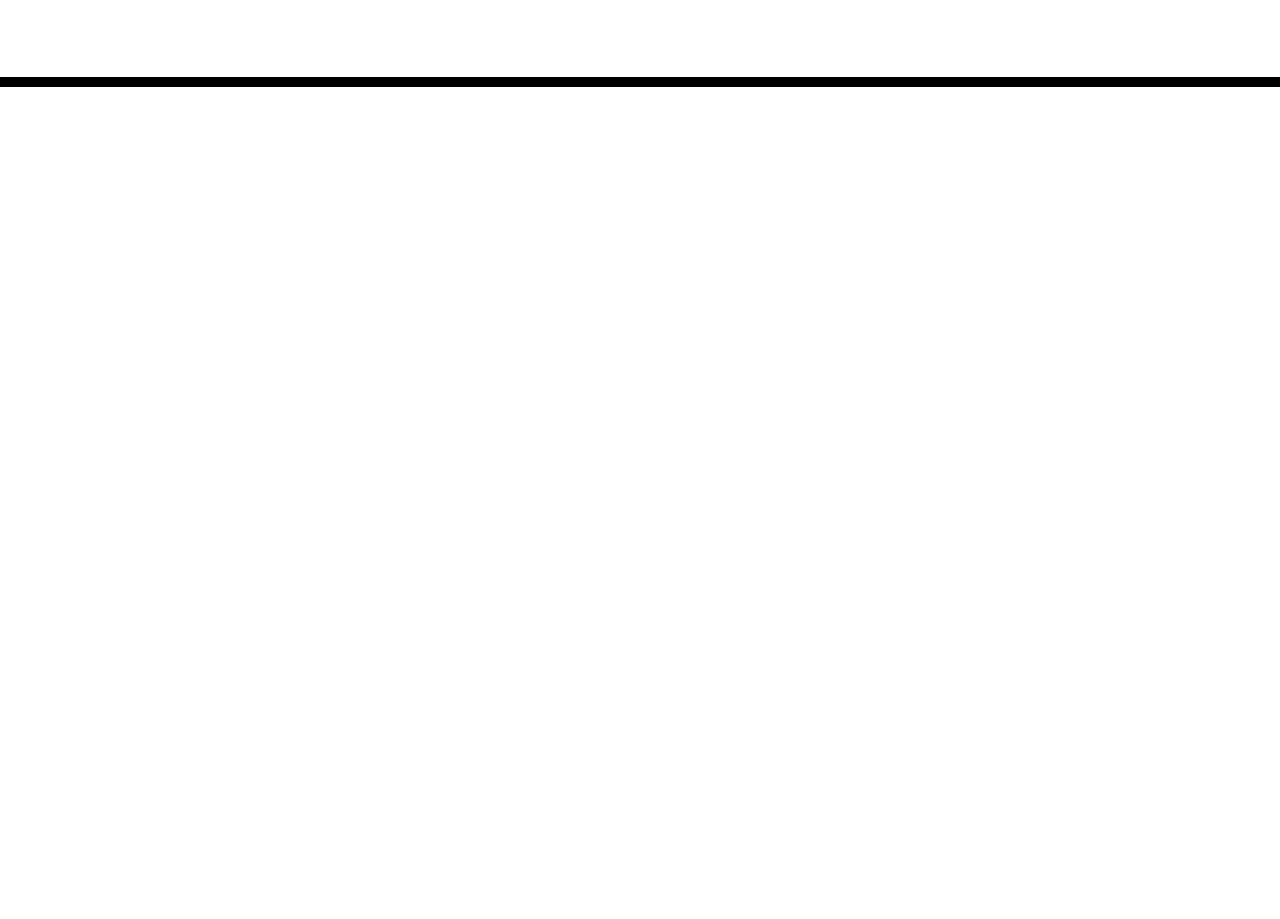
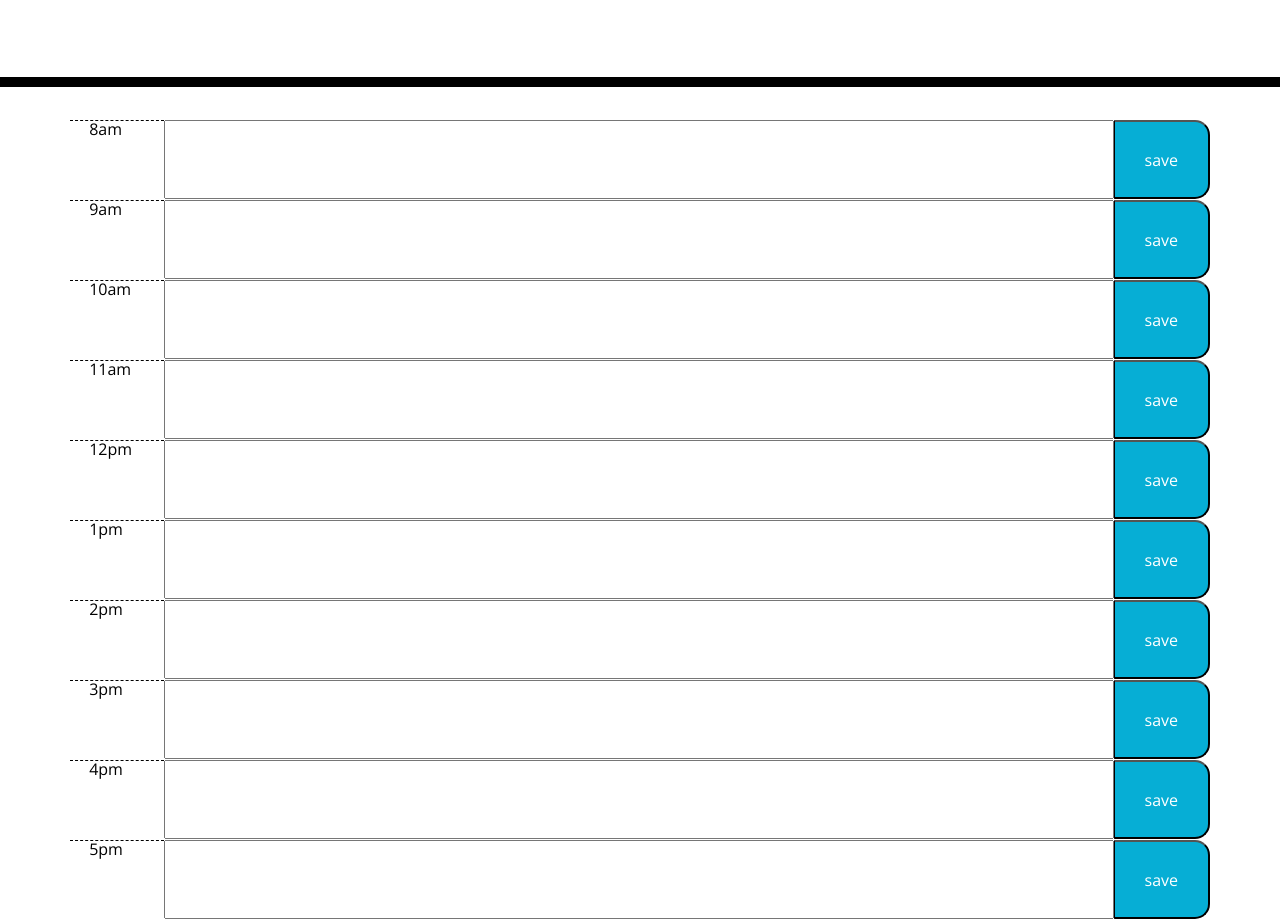
Before and after one commit to aaansari123/Mod-05-Scheduler-Ansari, a plain HTML site: page index.html in a window 1280 px wide. Shown: the part 181-1100 px from the top of the page. Before the commit the page ends 800 px from the top, so only its background shows below. Drawn offline with nearby package versions, Linux system fonts and the light colour scheme; files that its build step writes are made by us from their sources.

Commit message:
linked css and js. Started creating table in html

```diff
--- a/assets/script.js
+++ b/assets/script.js
@@ -0,0 +1 @@
+console.log("test");
--- a/index.html
+++ b/index.html
@@ -18,7 +18,7 @@
       href="https://fonts.googleapis.com/css?family=Open+Sans&display=swap"
       rel="stylesheet"
     />
-    <link rel="stylesheet" href="style.css" />
+    <link rel="stylesheet" href="./assets/style.css" />
     <title>Work Day Scheduler</title>
   </head>
 
@@ -30,9 +30,60 @@
     </header>
     <div class="container">
       <!-- Timeblocks go here -->
+      <div class="row my-row">
+        <div class="col hour" id="8"> 8am </div>
+        <input type = "text" class="col-md-10 description">
+        <button type = "button" class= "col  saveBtn"> save </button>
+    </div>
+    <div class="row my-row">
+        <div class="col hour" id="9"> 9am </div>
+        <input type = "text" class="col-md-10 description">
+        <button type = "button" class= "col  saveBtn"> save </button>
+    </div>
+    <div class="row my-row" >
+        <div class="col hour" id="10"> 10am </div>
+        <input type = "text" class="col-md-10 description">
+        <button type = "button" class= "col  saveBtn"> save </button>
+    </div>
+    <div class="row my-row" >
+        <div class="col hour" id="11"> 11am </div>
+        <input type = "text" class="col-md-10 description">
+        <button type = "button" class= "col  saveBtn"> save </button>
+    </div>
+    <div class="row my-row" >
+        <div class="col hour" id="12"> 12pm </div>
+        <input type = "text" class="col-md-10 description">
+        <button type = "button" class= "col  saveBtn"> save </button>
+    </div>
+    <div class="row my-row" >
+        <div class="col hour" id="13"> 1pm </div>
+        <input type = "text" class="col-md-10 description">
+        <button type = "button" class= "col  saveBtn"> save </button>
+    </div>
+    <div class="row my-row">
+        <div class="col hour" id="14"> 2pm </div>
+        <input type = "text" class="col-md-10 description">
+        <button type = "button" class= "col  saveBtn"> save </button>
+    </div>
+    <div class="row my-row">
+        <div class="col hour" id="14"> 3pm </div>
+        <input type = "text" class="col-md-10 description">
+        <button type = "button" class= "col  saveBtn"> save </button>
+    </div>
+    <div class="row my-row">
+        <div class="col hour" id="14"> 4pm </div>
+        <input type = "text" class="col-md-10 description">
+        <button type = "button" class= "col  saveBtn"> save </button>
+    </div>
+    <div class="row my-row">
+        <div class="col hour" id="14"> 5pm </div>
+        <input type = "text" class="col-md-10 description">
+        <button type = "button" class= "col  saveBtn"> save </button>
+    </div>
     </div>
 
     <script src="https://cdnjs.cloudflare.com/ajax/libs/jquery/3.2.1/jquery.min.js"></script>
     <script src="https://cdnjs.cloudflare.com/ajax/libs/moment.js/2.24.0/moment.min.js"></script>
+    <script src = "assets/script.js"></script>
   </body>
 </html>
```
